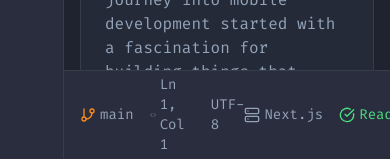
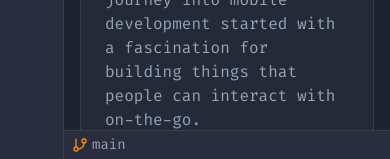
Before and after one commit to sofolitltd/reyad, a Next.js app: page / in a window 390 px wide. Shown: the part 685-844 px from the top of the page. Built offline with nearby package versions, Linux system fonts and the light colour scheme; what @genkit-ai/google-genai, genkit would draw is missing.

Commit message:
good. fix bottom main ln responsive. remove time.

```diff
--- a/src/app/components/ide-footer.tsx
+++ b/src/app/components/ide-footer.tsx
@@ -1,44 +1,30 @@
 "use client";
-import { GitBranch, User, Code, Server, CheckCircle, Clock } from "lucide-react";
-import { useEffect, useState } from "react";
+import { GitBranch, Code, Server, CheckCircle } from "lucide-react";
 
 export function IdeFooter() {
-  const [time, setTime] = useState("");
-
-  useEffect(() => {
-    const timer = setInterval(() => {
-      setTime(new Date().toLocaleTimeString());
-    }, 1000);
-    return () => clearInterval(timer);
-  }, []);
-
   return (
-    <footer className="bg-[#2a2d3d] text-sm text-muted-foreground flex items-center justify-between px-4 py-1 border-t border-border z-20">
-      <div className="flex items-center gap-4">
+    <footer className="bg-[#2a2d3d] text-sm text-muted-foreground flex items-center justify-between px-2 md:px-4 py-1 border-t border-border z-20">
+      <div className="flex items-center gap-2 md:gap-4">
         <div className="flex items-center gap-1">
           <GitBranch className="w-4 h-4 text-accent" />
           <span>main</span>
         </div>
-        <div className="flex items-center gap-1">
+        <div className="hidden md:flex items-center gap-1">
           <Code className="w-4 h-4" />
           <span>Ln 1, Col 1</span>
         </div>
-         <div className="flex items-center gap-1">
+        <div className="hidden md:flex items-center gap-1">
           <span>UTF-8</span>
         </div>
       </div>
-      <div className="flex items-center gap-4">
-        <div className="flex items-center gap-1">
+      <div className="flex items-center gap-2 md:gap-4">
+        <div className="hidden md:flex items-center gap-1">
           <Server className="w-4 h-4" />
           <span>Next.js</span>
         </div>
-        <div className="flex items-center gap-1 text-green-400">
+        <div className="hidden md:flex items-center gap-1 text-green-400">
           <CheckCircle className="w-4 h-4" />
           <span>Ready</span>
-        </div>
-        <div className="flex items-center gap-1">
-          <Clock className="w-4 h-4" />
-          <span>{time}</span>
         </div>
       </div>
     </footer>
```
